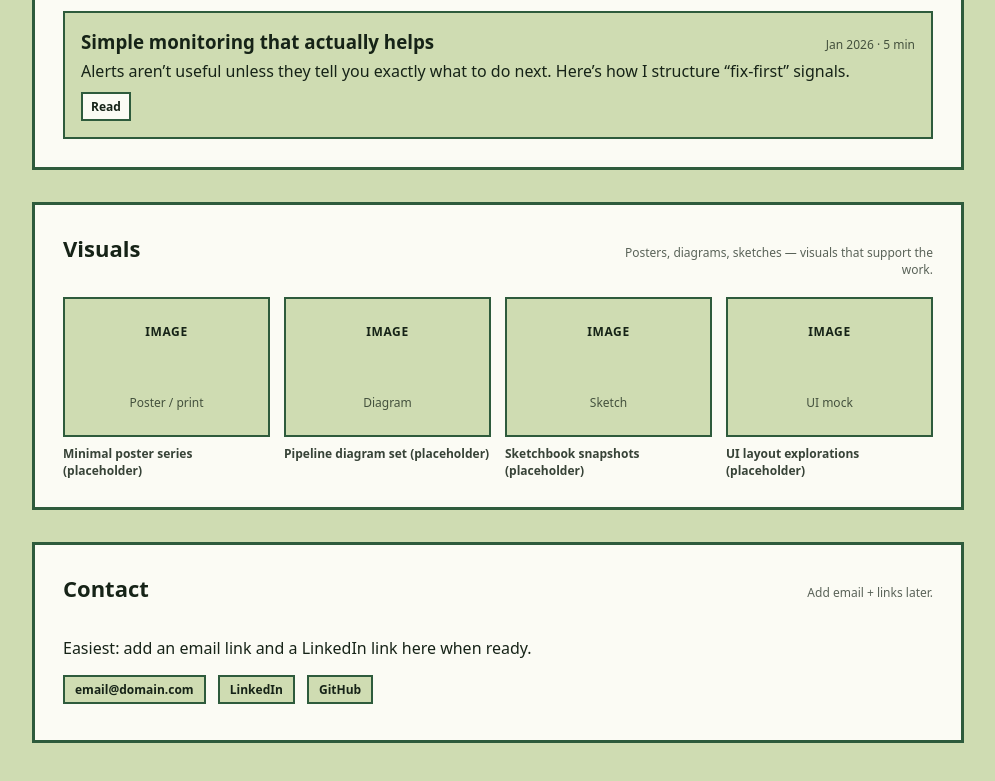
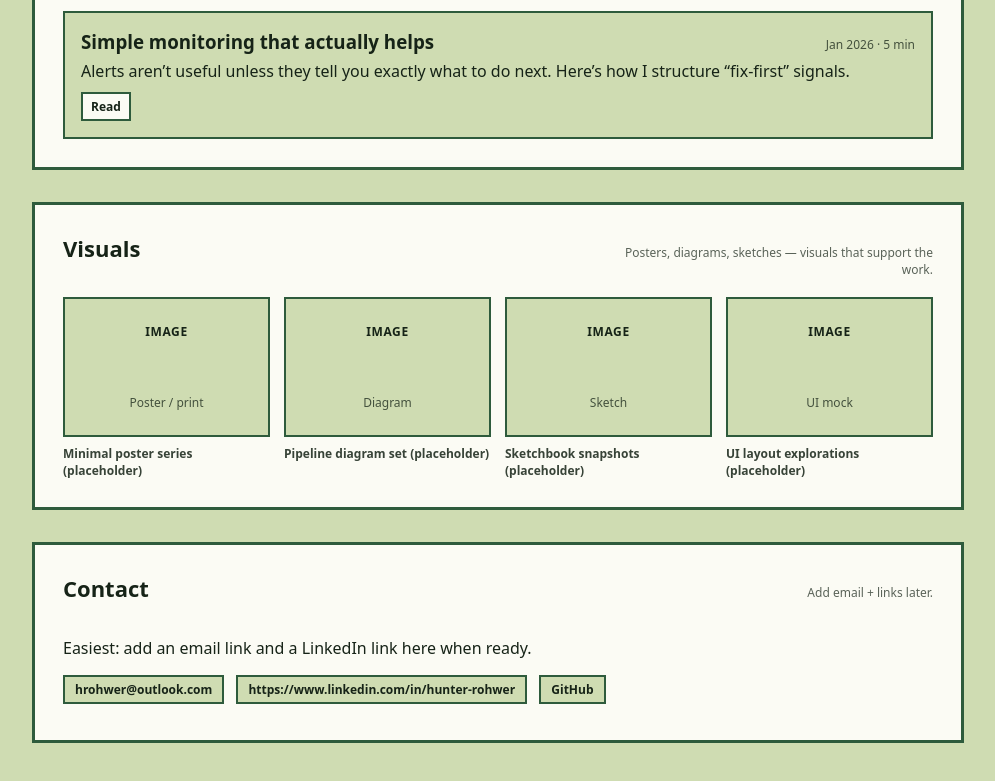
Before and after one commit to hunterrohwer/hunterrohwer.github.io, a plain HTML site: page index.html in a window 1280 px wide. Shown: the part 1924-2705 px from the top of the page, without its empty margins (142-1137 px from the left). Drawn offline with Linux system fonts and the light colour scheme.

Commit message:
Update contact information in index.html

```diff
--- a/index.html
+++ b/index.html
@@ -286,8 +286,8 @@
       </p>
 
       <div class="tags">
-        <span>email@domain.com</span>
-        <span>LinkedIn</span>
+        <span>hrohwer@outlook.com</span>
+        <span>https://www.linkedin.com/in/hunter-rohwer</span>
         <span>GitHub</span>
       </div>
     </section>
```
